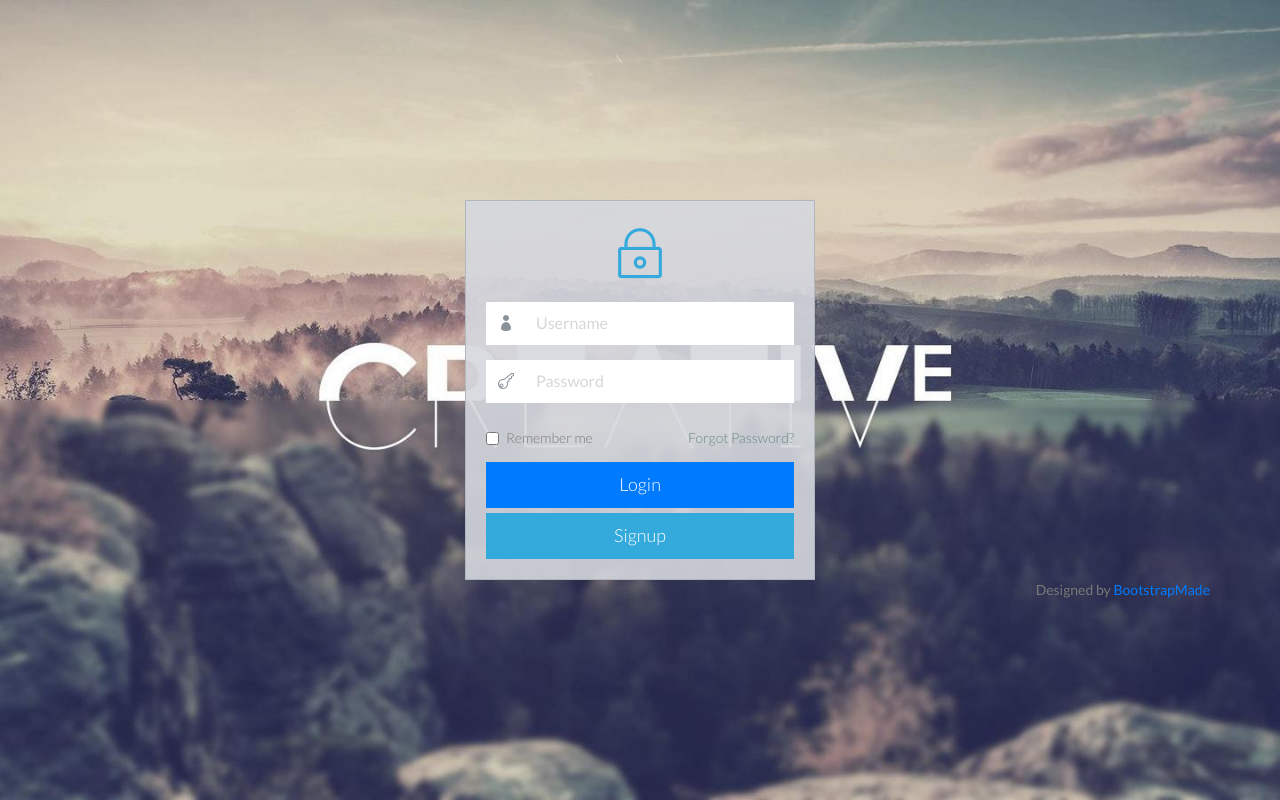
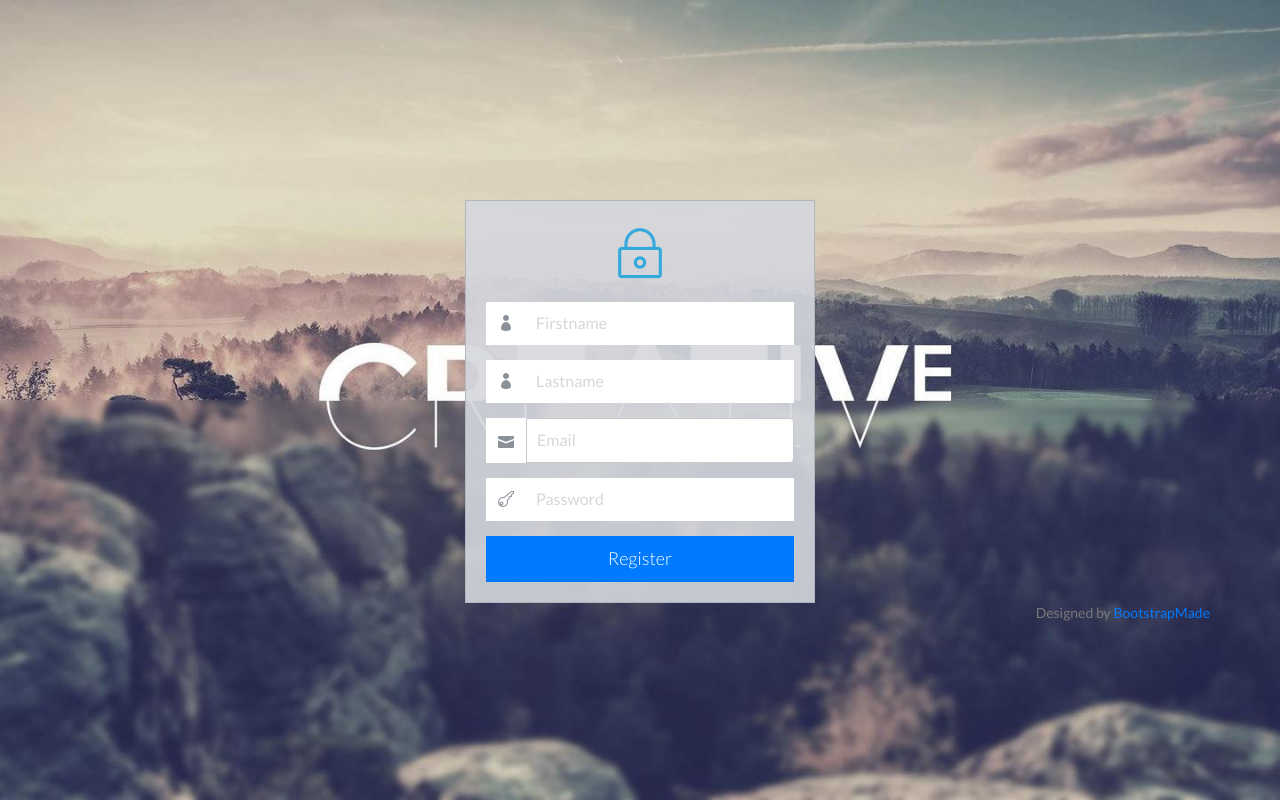
Before and after one commit to NekaDavaa/news, a PHP site: page /register.php in a window 1280 px wide. Run offline with PHP 8.4, Linux system fonts and the light colour scheme.

Commit message:
added html for register page

```diff
--- a/register.php
+++ b/register.php
@@ -41,23 +41,27 @@
 
   <div class="container">
 
-    <form class="login-form" action="index.html">
+    <form class="login-form" action="includes/form_handler/register.php">
       <div class="login-wrap">
         <p class="login-img"><i class="icon_lock_alt"></i></p>
         <div class="input-group">
           <span class="input-group-addon"><i class="icon_profile"></i></span>
-          <input type="text" class="form-control" placeholder="Username" autofocus>
+          <input type="text" name="firstname" class="form-control" placeholder="Firstname" autofocus>
+        </div>
+        <div class="input-group">
+          <span class="input-group-addon"><i class="icon_profile"></i></span>
+          <input type="text" name="lastname" class="form-control" placeholder="Lastname" autofocus>
+        </div>
+        <div class="input-group">
+          <span class="input-group-addon"><i class="icon_mail"></i></span>
+          <input type="email" name="email" class="form-control" placeholder="Email" autofocus>
         </div>
         <div class="input-group">
           <span class="input-group-addon"><i class="icon_key_alt"></i></span>
-          <input type="password" class="form-control" placeholder="Password">
+          <input type="password" name="pwd" class="form-control" placeholder="Password">
         </div>
-        <label class="checkbox">
-                <input type="checkbox" value="remember-me"> Remember me
-                <span class="pull-right"> <a href="#"> Forgot Password?</a></span>
-            </label>
-        <button class="btn btn-primary btn-lg btn-block" type="submit">Login</button>
-        <button class="btn btn-info btn-lg btn-block" type="submit">Signup</button>
+        <input type="submit" class="btn btn-primary btn-lg btn-block" name="register" value="Register">
+
       </div>
     </form>
     <div class="text-right">
```
